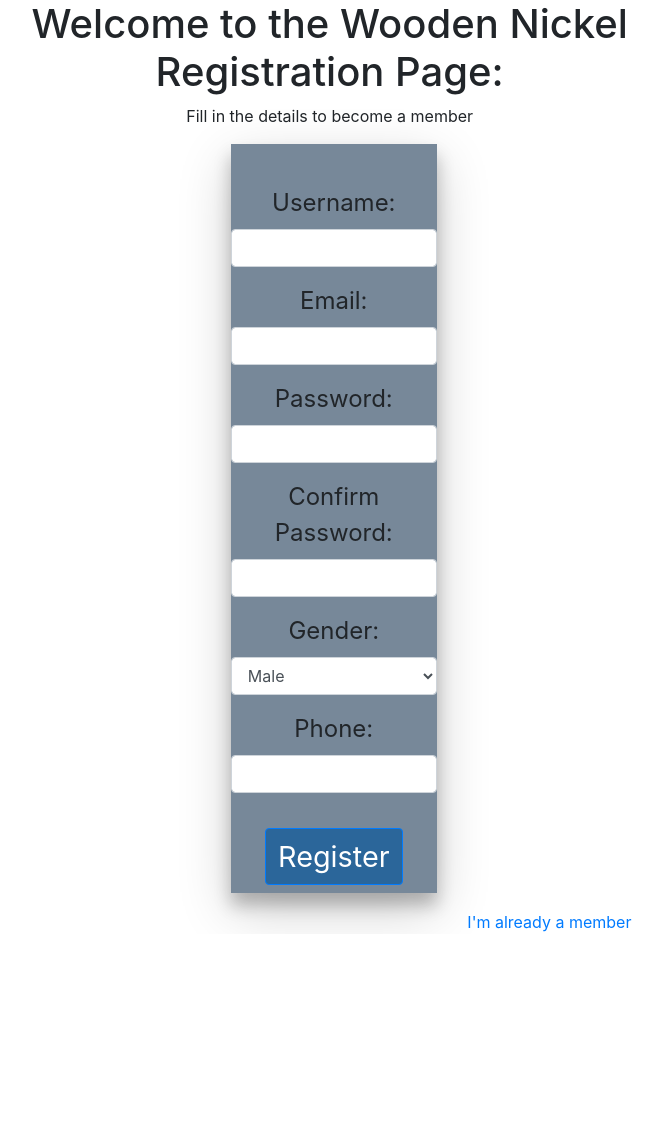
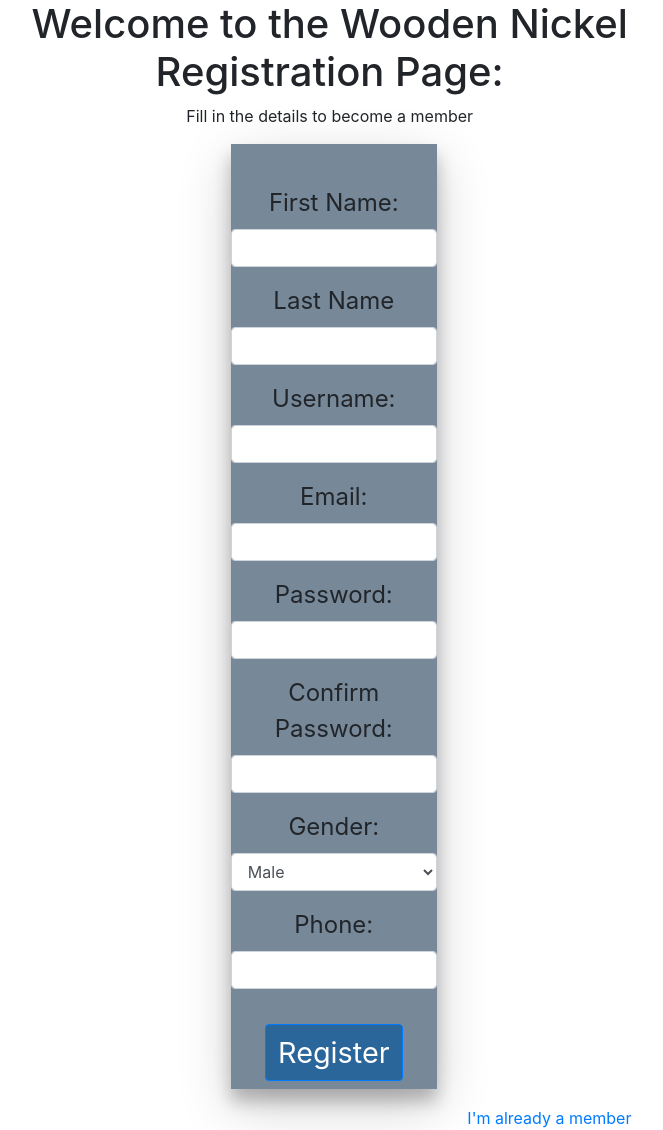
Before and after one commit to JJSeger/ASL-CI, a CodeIgniter app: page /ASL-CI/index.php/auth/register in a window 1280 px wide. Shown: the whole page, without its empty margins (97-760 px from the left). Before the commit the page ends 932 px from the top, so only its background shows below. Run offline with CodeIgniter, Linux system fonts and the light colour scheme; some libraries are stand-ins or nearby versions.

Commit message:
these are the first name and the last name form fields that i added to register.php
these are the first name and the last name form fields that i added to
register.php

```diff
--- a/application/views/register.php
+++ b/application/views/register.php
@@ -91,6 +91,17 @@
 
     <form action="" method="POST">
         <div class="form-group">
+            <label for="firstname">First Name:</label><br>
+            <input class="form-control" name="firstname" id="firstname" type="text">
+        </div>
+
+        <div class="form-group">
+            <label for="lastname">Last Name</label><br>
+            <input class="form-control" name="lastname" id="lastname" type="text">
+        </div>
+
+
+        <div class="form-group">
             <label for="username">Username:</label><br>
             <input class="form-control" name="username" id="username" type="text">
         </div>
```
